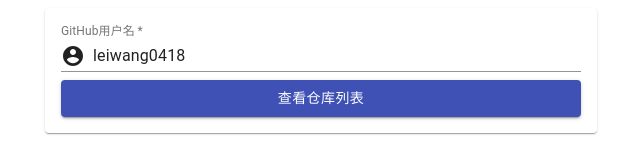
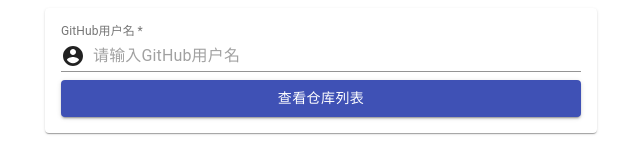
Before and after one commit to leiwang0418/lerna-react, a React (Create React App) app in the folder packages/test-sample/: page / in a window 1280 px wide. Shown: the top 160 px of the page, without its empty margins (319-959 px from the left). Built offline with nearby package versions, Linux system fonts and the light colour scheme.

Commit message:
UserSelection添加setUsername

```diff
--- a/packages/test-sample/src/page/UserSelection.tsx
+++ b/packages/test-sample/src/page/UserSelection.tsx
@@ -1,21 +1,22 @@
-import React from 'react';
+import React, { useState } from 'react';
 import { Container, Paper } from '@material-ui/core';
 import { makeStyles } from '@material-ui/core/styles';
 import UserSelectionForm from '../components/UserSelectionForm';
 
 const useStyles = makeStyles((theme) => ({
 	paper: {
-		padding: theme.spacing(2),
-	},
+		padding: theme.spacing(2)
+	}
 }));
 
 const UserSelection = () => {
 	const classes = useStyles();
+	const [username, setUsername] = useState('');
 
 	return (
 		<Container maxWidth="sm">
 			<Paper className={classes.paper}>
-				<UserSelectionForm />
+				<UserSelectionForm username={username} setUsername={setUsername} />
 			</Paper>
 		</Container>
 	);
```
